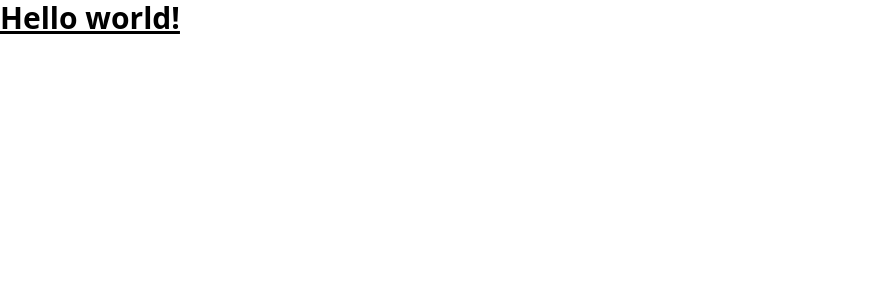
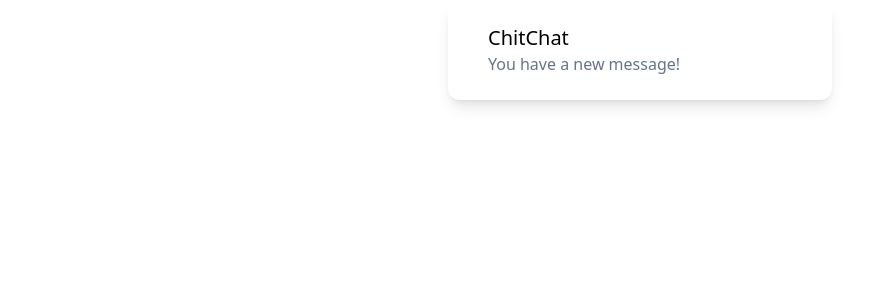
Before and after one commit to xavier-kong/tailwind, a React (Create React App) app: page / in a window 1280 px wide. Shown: the top 300 px of the page, without its empty margins (0-893 px from the left). Built offline with nearby package versions, Linux system fonts and the light colour scheme.

Commit message:
completed up to 6:03 of tutorial 1

```diff
--- a/src/App.js
+++ b/src/App.js
@@ -1,7 +1,12 @@
 export default function App() {
   return (
-    <h1 className="text-3xl font-bold underline">
-      Hello world!
-    </h1>
+    <div class="p-6 max-w-sm mx-auto bg-white rounded-xl shadow-lg flex items-center space-x-4">
+    <div class="shrink-0">
+    </div>
+    <div>
+      <div class="text-xl font-medium text-black">ChitChat</div>
+      <p class="text-slate-500">You have a new message!</p>
+    </div>
+  </div>
   )
 }
```
